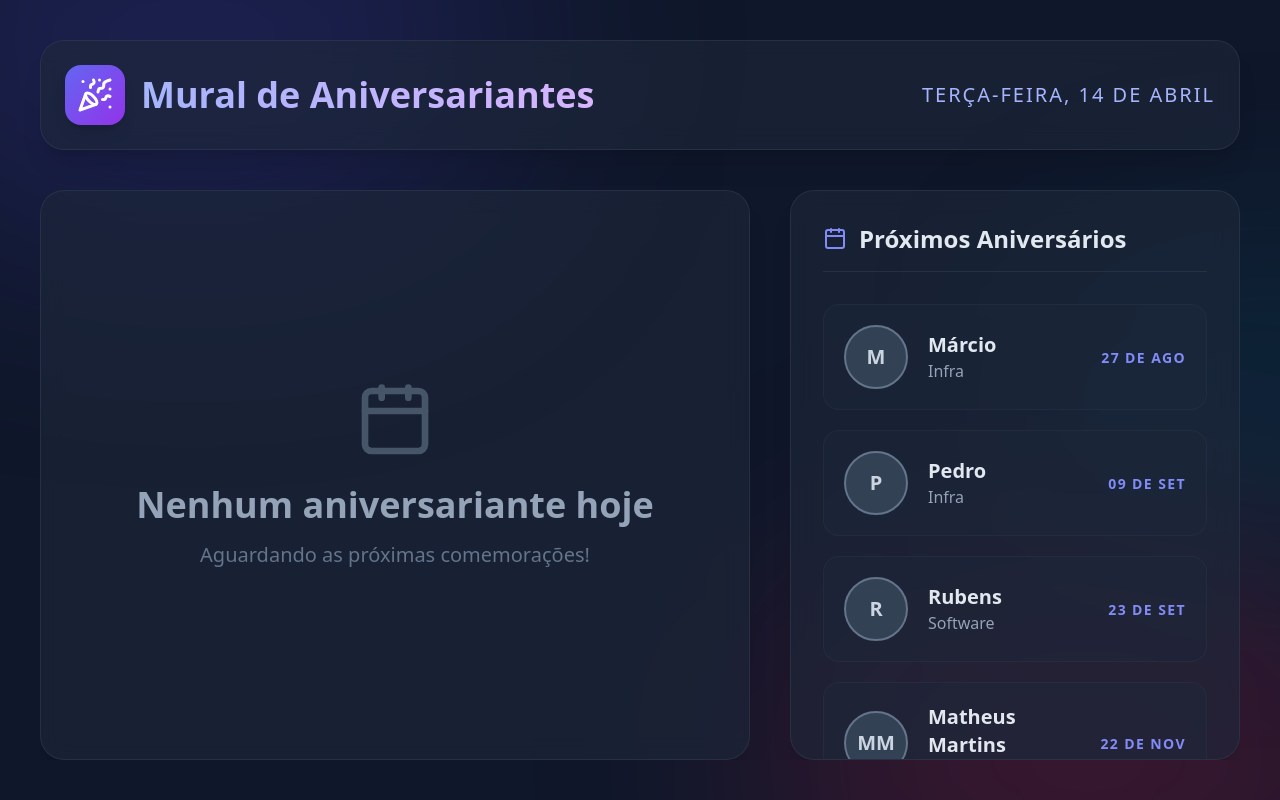
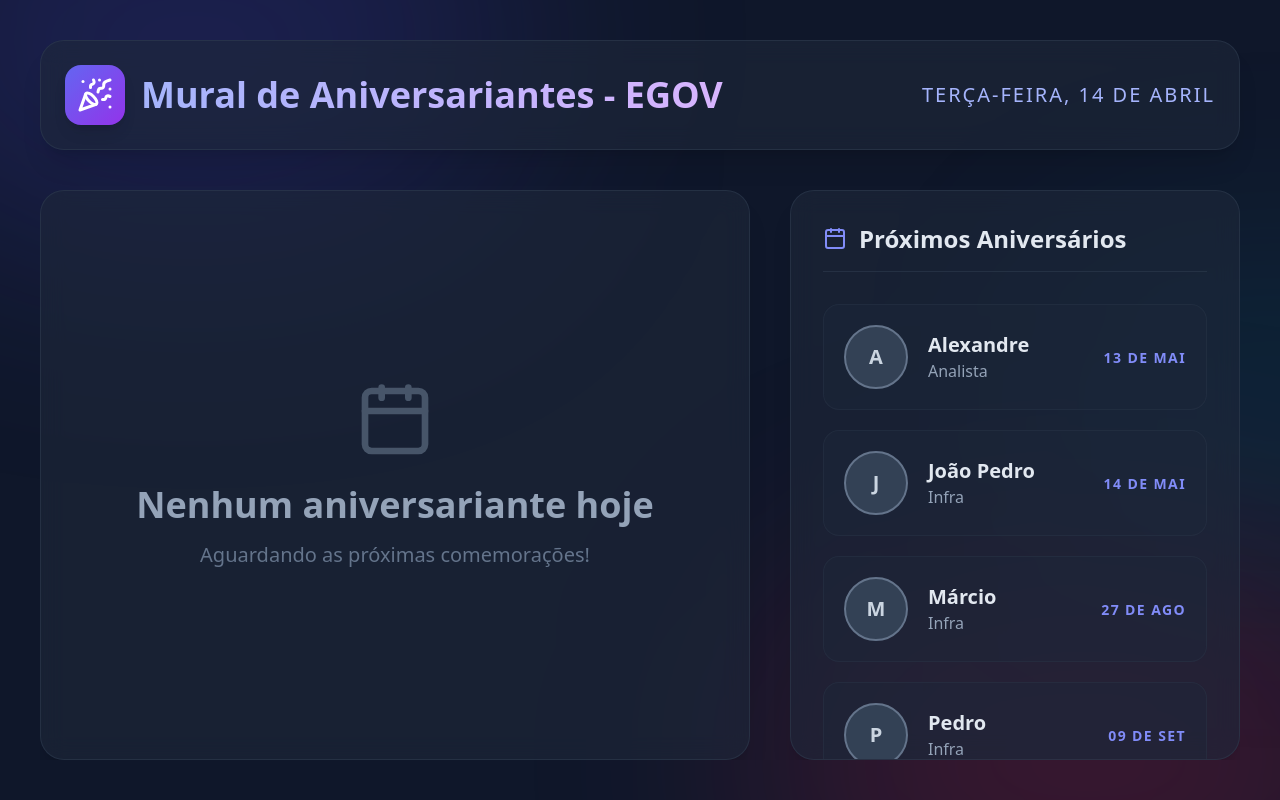
Before and after one commit to rubenscpneto/birthday-dashboard, a React (Vite) app: page / in a window 1280 px wide. Built offline with nearby package versions, Linux system fonts and the light colour scheme.

Commit message:
novos aniversários

```diff
--- a/src/components/BirthdayDashboard.jsx
+++ b/src/components/BirthdayDashboard.jsx
@@ -24,6 +24,7 @@ const generateMockEmployees = () => {
       id: 1,
       name: 'Rubens',
       surname: '',
+      photo: '',
       birthday: '09-23',
       department: 'Software',
     },
@@ -109,6 +110,46 @@ const generateMockEmployees = () => {
       name: 'Márcio',
       surname: '',
       birthday: '08-27',
+      department: 'Infra',
+    },
+    {
+      id: 14,
+      name: 'João Pedro',
+      surname: '',
+      photo: '',
+      birthday: '05-14',
+      department: 'Infra',
+    },
+    {
+      id: 15,
+      name: 'Cássio',
+      surname: '',
+      photo: '',
+      birthday: '12-04',
+      department: 'Analista',
+    },
+    {
+      id: 16,
+      name: 'Alexandre',
+      surname: '',
+      photo: '',
+      birthday: '05-13',
+      department: 'Analista',
+    },
+    {
+      id: 17,
+      name: 'Lucas',
+      surname: '',
+      photo: '',
+      birthday: '03-14',
+      department: 'Infra',
+    },
+    {
+      id: 18,
+      name: 'Rian',
+      surname: '',
+      photo: '',
+      birthday: '01-06',
       department: 'Infra',
     }
   ];
@@ -216,7 +257,7 @@ const BirthdayDashboard = () => {
             </div>
             <div>
               <h1 className="text-4xl font-extrabold text-transparent bg-clip-text bg-gradient-to-r from-indigo-300 to-purple-300">
-                Mural de Aniversariantes
+                Mural de Aniversariantes - EGOV
               </h1>
             </div>
           </div>
@@ -299,8 +340,8 @@ const BirthdayDashboard = () => {
                   <div
                     key={emp.id}
                     className={`flex items-center gap-5 p-5 rounded-2xl transition-all duration-300 ${isToday
-                        ? 'bg-gradient-to-r from-indigo-900/60 to-purple-900/60 border border-indigo-500/50 shadow-[0_0_20px_-5px_rgba(99,102,241,0.4)] transform scale-[1.02]'
-                        : 'bg-slate-800/40 border border-slate-700/30 hover:bg-slate-800/80 hover:border-slate-600/50'
+                      ? 'bg-gradient-to-r from-indigo-900/60 to-purple-900/60 border border-indigo-500/50 shadow-[0_0_20px_-5px_rgba(99,102,241,0.4)] transform scale-[1.02]'
+                      : 'bg-slate-800/40 border border-slate-700/30 hover:bg-slate-800/80 hover:border-slate-600/50'
                       }`}
                   >
                     <div className="relative">
```
Also changed, not shown: public/images/rubens.jpeg (added).
